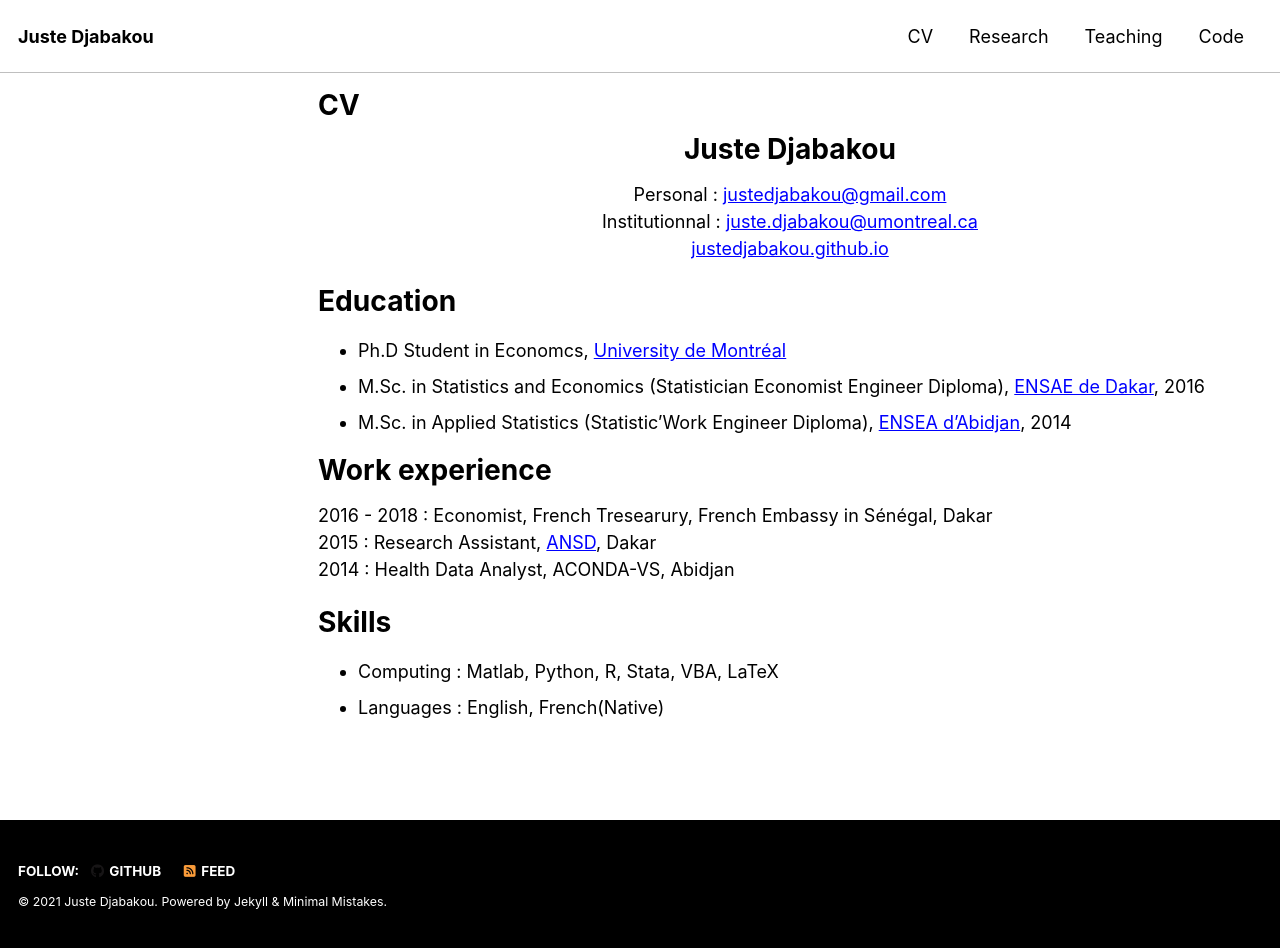
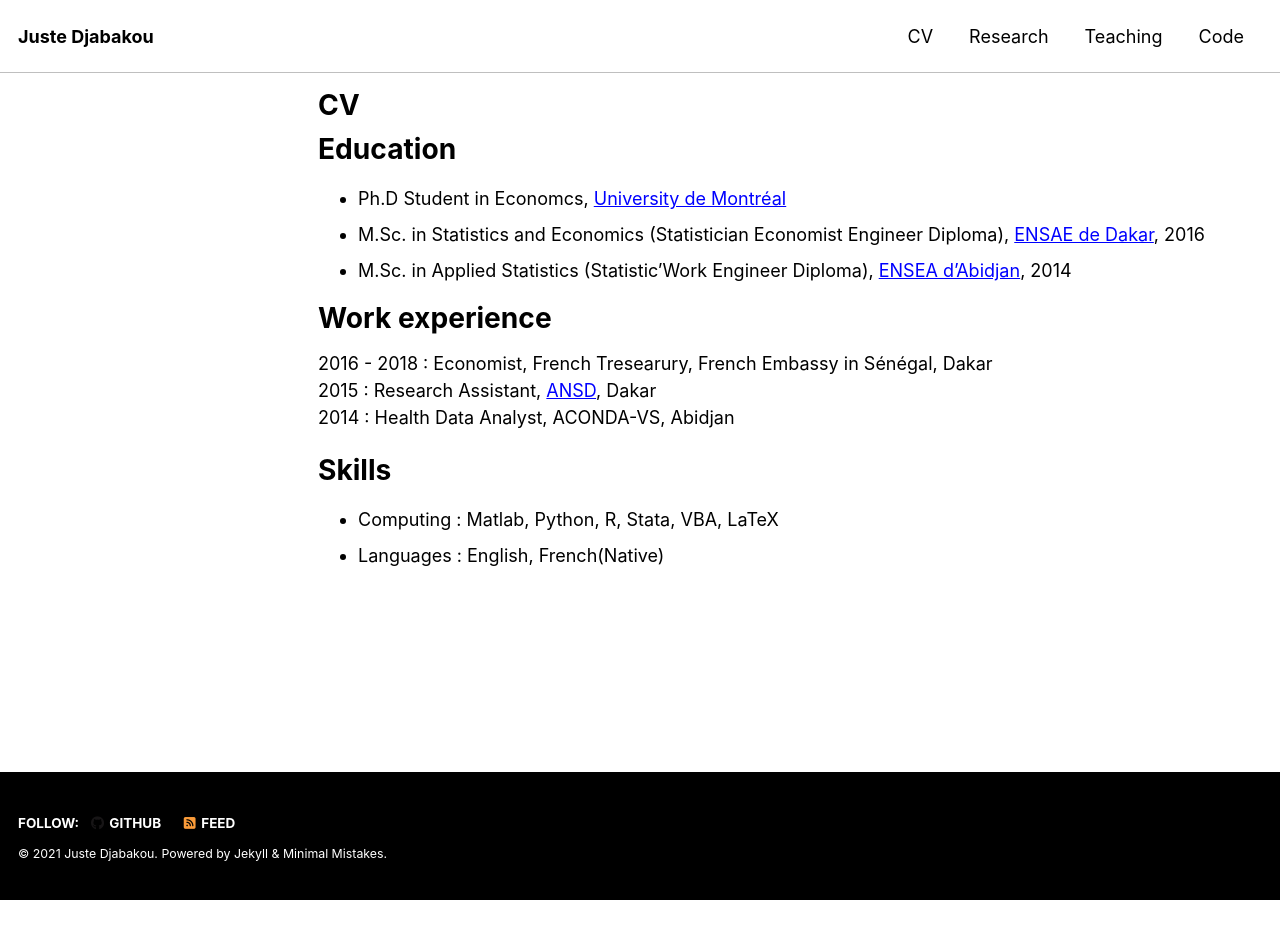
Before and after one commit to justedjabakou/justedjabakou.github.io, a Jekyll site: the page built from _pages/cv.md, in a window 1280 px wide. Built offline with Jekyll 4.4.1, drawn with Linux system fonts in a browser that asks for light colours; cached includes are drawn as plain includes; nearby versions of some CDN libraries; after the commit the page ends 900 px from its top, so only the background shows below that.

Commit message:
Update cv.md

```diff
--- a/_pages/cv.md
+++ b/_pages/cv.md
@@ -7,16 +7,6 @@ sitemap: true
 permalink: /cv
 ---
 
-
-<h1 align="center">Juste Djabakou</h1>
-<p
-align="center">
-Personal : <a href="mailto:justedjabakou@gmail.com" target="_top">justedjabakou@gmail.com</a>
-<br>
-Institutionnal : <a href="mailto:juste.djabakou@umontreal.ca" target="_top">juste.djabakou@umontreal.ca</a>
-<br>
-<a href="https://justedjabakou.github.io">justedjabakou.github.io</a>
-</p>
 
 
 Education
```
